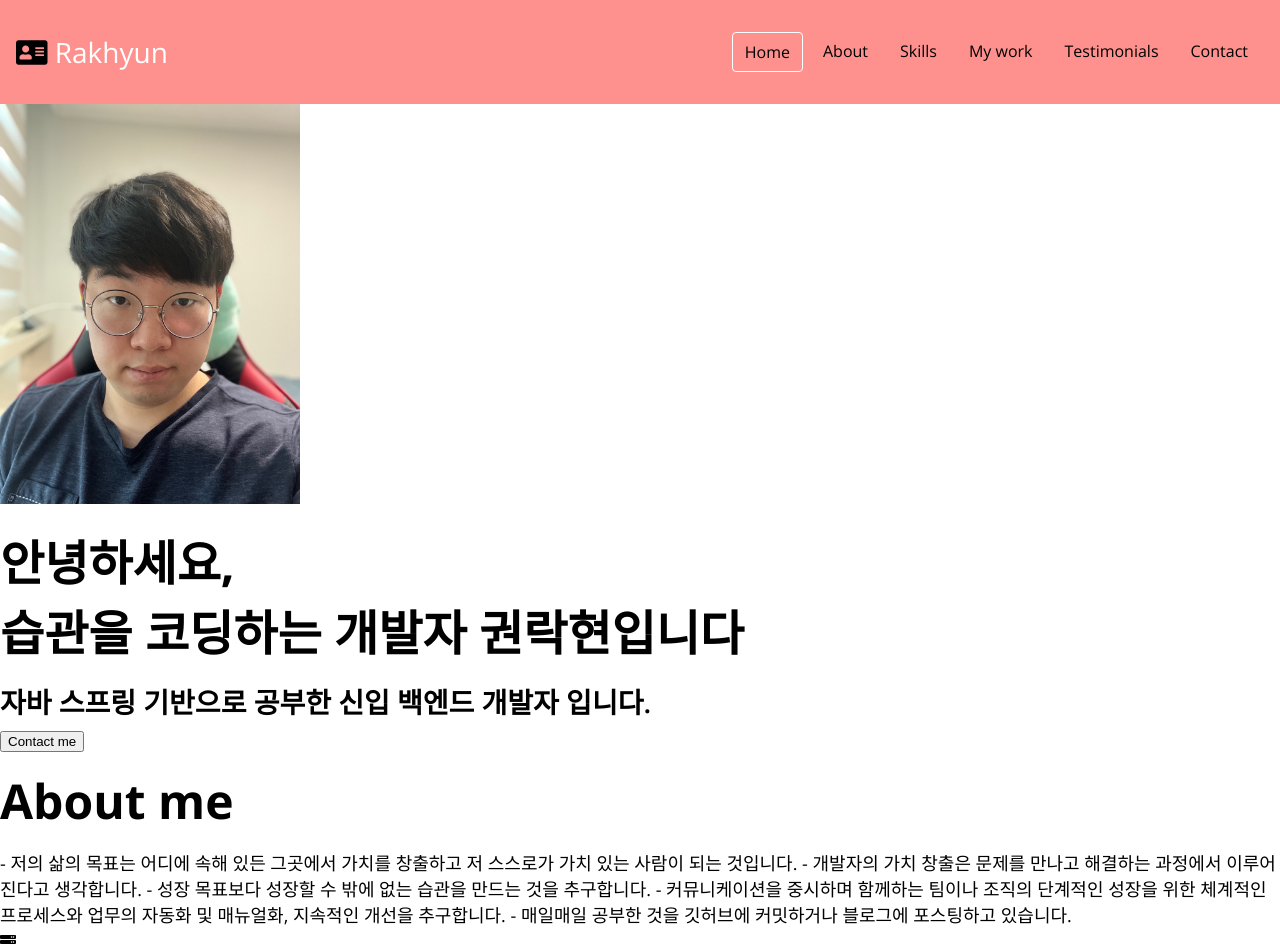
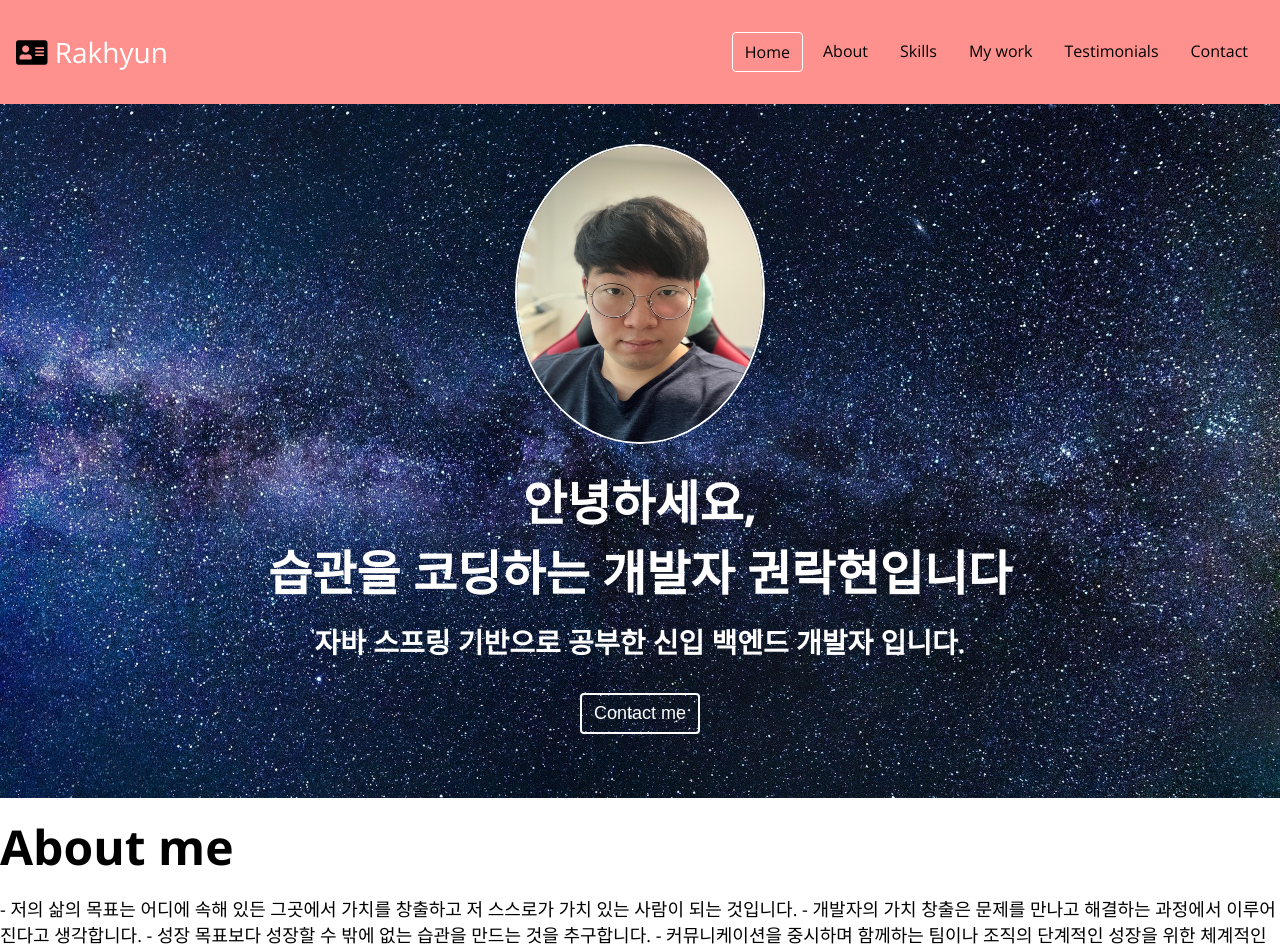
Before and after one commit to nack1400/portfolio, a plain HTML site: page index.html in a window 1280 px wide. Shown: the top 944 px of the page. Drawn offline with nearby package versions, Linux system fonts and the light colour scheme.

Commit message:
Add css: home

```diff
--- a/style.css
+++ b/style.css
@@ -47,8 +47,18 @@ a {
 }
 
 ul {
+  padding-left: 0;
+}
+
+li {
   list-style: none;
-  padding-left: 0;
+}
+
+button {
+  background-color: transparent;
+  cursor: pointer;
+  border: none;
+  outline: none;
 }
 
 /* Typography */
@@ -112,3 +122,32 @@ p {
 .navbar__menu__item:hover {
   background-color: var(--color-dark-pink);
 }
+
+/* Home */
+#home {
+  background: url("img/background.jpg") center/cover no-repeat;
+  padding: 40px;
+  text-align: center;
+}
+
+.home__avatar {
+  width: 250px;
+  height: 300px;
+  border-radius: 50%;
+  border: 2px solid var(--color-white);
+}
+
+.home__title,
+.home__description {
+  color: var(--color-white)
+}
+
+.home__contact {
+  color: var(--color-white);
+  font-size: var(--font-regular);
+  font-weight: var(--weight-regular);
+  margin: 24px;
+  padding: 8px 12px;
+  border: 2px solid var(--color-white);
+  border-radius: var(--size-border-radius);
+}
```
Also changed, not shown: img/background.jpg (added).
